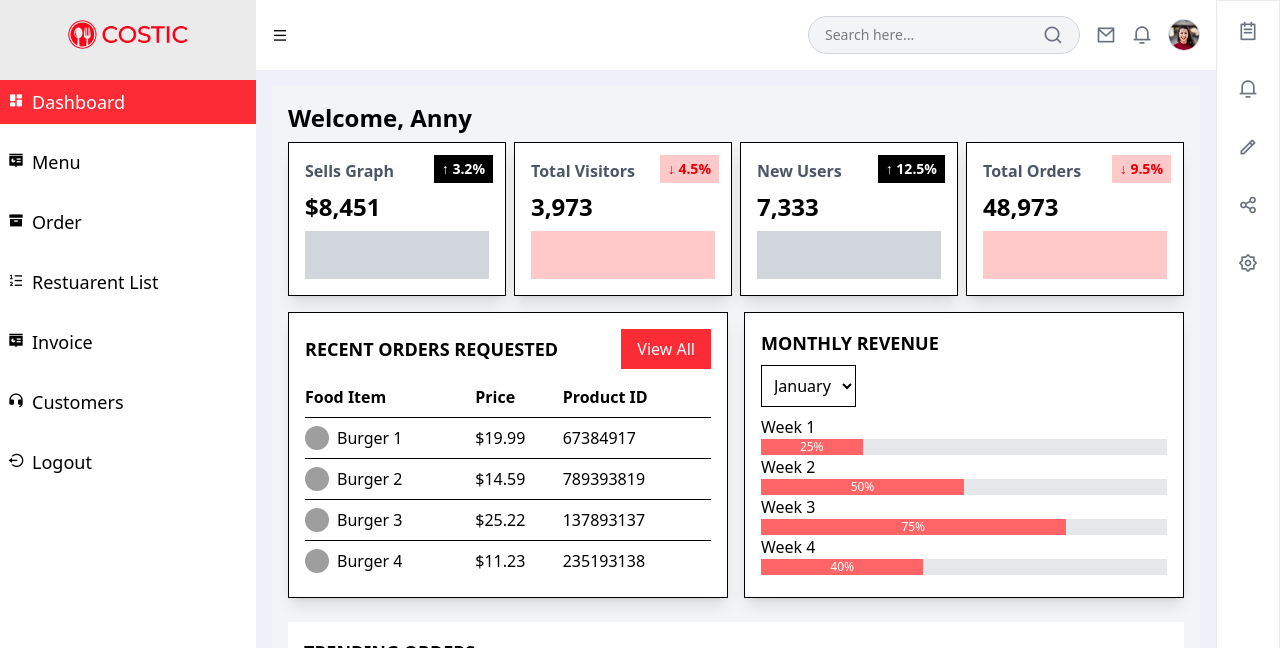
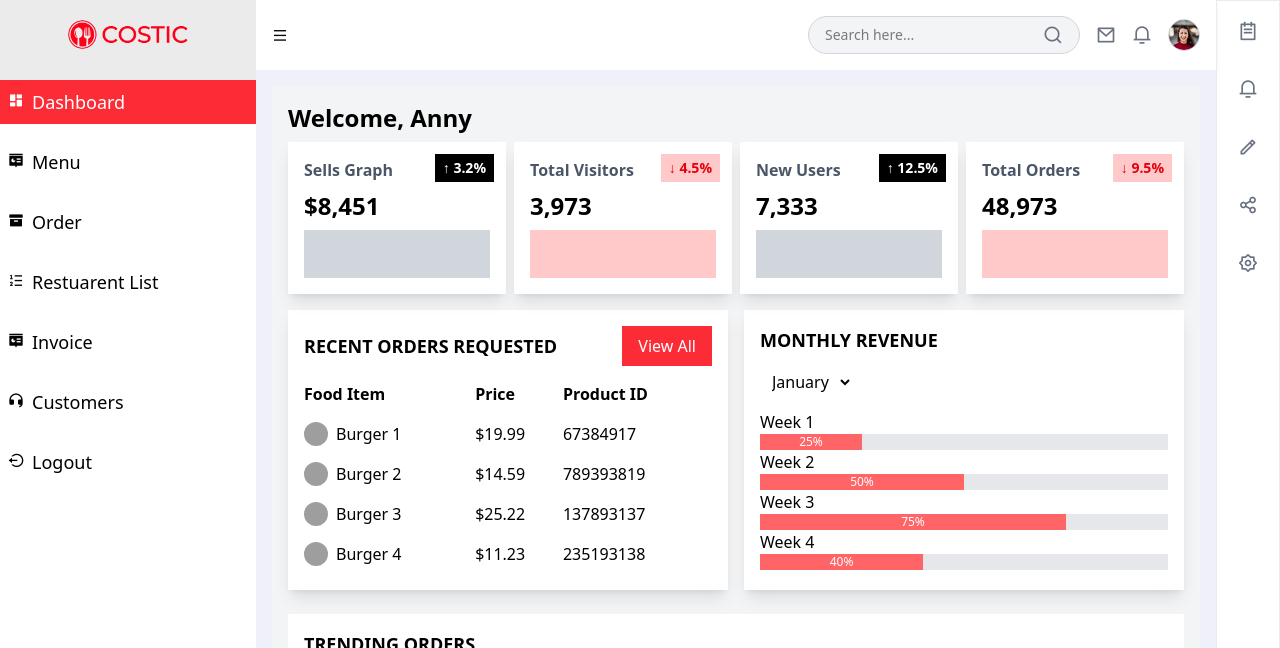
Before and after one commit to hameedgul12345/Restaurent_Dashboard_Panel, a React (Vite) app: page /dashboard in a window 1280 px wide. Shown: the top 648 px of the page. Built offline with nearby package versions, Linux system fonts and the light colour scheme; grey boxes are pictures that could not be loaded.

Commit message:
border remove

```diff
--- a/src/Components/Dashboard.jsx
+++ b/src/Components/Dashboard.jsx
@@ -55,16 +55,13 @@ function Dashboard() {
       <Layout>
         <div className="p-4 bg-gray-100 min-h-screen">
           <h1 className="text-2xl font-bold mb-2">Welcome, Anny</h1>
-
           <div className="grid grid-cols-1 sm:grid-cols-2 lg:grid-cols-4 gap-2">
   {cards.map((card, index) => (
     <div
       key={index}
-                className="bg-white p-4 shadow-lg border flex flex-col relative"
+      className="bg-white p-4 shadow-lg flex flex-col relative" // Removed `border` class
     >
-                <h2 className="text-md font-semibold text-gray-600">
-                  {card.title}
-                </h2>
+      <h2 className="text-md font-semibold text-gray-600">{card.title}</h2>
       <p className="text-2xl font-bold mt-2">{card.value}</p>
       <div
         className={`absolute top-3 right-3 text-sm px-2 py-1 font-bold ${
@@ -82,23 +79,21 @@ function Dashboard() {
   ))}
 </div>
 <div className="grid grid-cols-1 md:grid-cols-2 gap-4 mt-4">
-            <div className="bg-white p-4 shadow-lg border">
+  <div className="bg-white p-4 shadow-lg"> {/* Removed `border` class */}
     <div className="flex justify-between items-center mb-2">
       <h2 className="text-lg font-bold">RECENT ORDERS REQUESTED</h2>
-                <button className="bg-red-500 text-white px-4 py-2">
-                  View All
-                </button>
+      <button className="bg-red-500 text-white px-4 py-2">View All</button>
     </div>
     <table className="w-full text-left">
       <thead>
-                  <tr className="border-b">
+        <tr> {/* Removed `border-b` class */}
           <th className="py-2">Food Item</th>
           <th className="py-2">Price</th>
           <th className="py-2">Product ID</th>
         </tr>
       </thead>
       <tbody>
-                  <tr className="border-b">
+        <tr> {/* Removed `border-b` class */}
           <td className="py-2 flex items-center">
             <img
               src="/images/a.jpg"
@@ -110,7 +105,7 @@ function Dashboard() {
           <td className="py-2">$19.99</td>
           <td className="py-2">67384917</td>
         </tr>
-                  <tr className="border-b">
+        <tr> {/* Removed `border-b` class */}
           <td className="py-2 flex items-center">
             <img
               src="/images/b.jpg"
@@ -122,7 +117,7 @@ function Dashboard() {
           <td className="py-2">$14.59</td>
           <td className="py-2">789393819</td>
         </tr>
-                  <tr className="border-b">
+        <tr> {/* Removed `border-b` class */}
           <td className="py-2 flex items-center">
             <img
               src="/images/c.jpg"
@@ -134,7 +129,7 @@ function Dashboard() {
           <td className="py-2">$25.22</td>
           <td className="py-2">137893137</td>
         </tr>
-                  <tr>
+        <tr> {/* Removed `border-b` class */}
           <td className="py-2 flex items-center">
             <img
               src="/images/d.png"
@@ -149,9 +144,9 @@ function Dashboard() {
       </tbody>
     </table>
   </div>
-            <div className="bg-white p-4 shadow-lg border">
+  <div className="bg-white p-4 shadow-lg"> {/* Removed `border` class */}
     <h2 className="text-lg font-bold mb-2">MONTHLY REVENUE</h2>
-              <select className="border p-2 mb-2">
+    <select className="p-2 mb-2"> {/* Removed `border` class */}
       <option>January</option>
     </select>
     <div>
@@ -188,6 +183,7 @@ function Dashboard() {
     </div>
   </div>
 </div>
+
           <div className="p-4 bg-white mt-6">
             <h2 className="text-lg font-bold mb-4">TRENDING ORDERS</h2>
             <hr className="w-full border-gray-300" />
```
Lines whose indentation alone changed are shown as unchanged.
